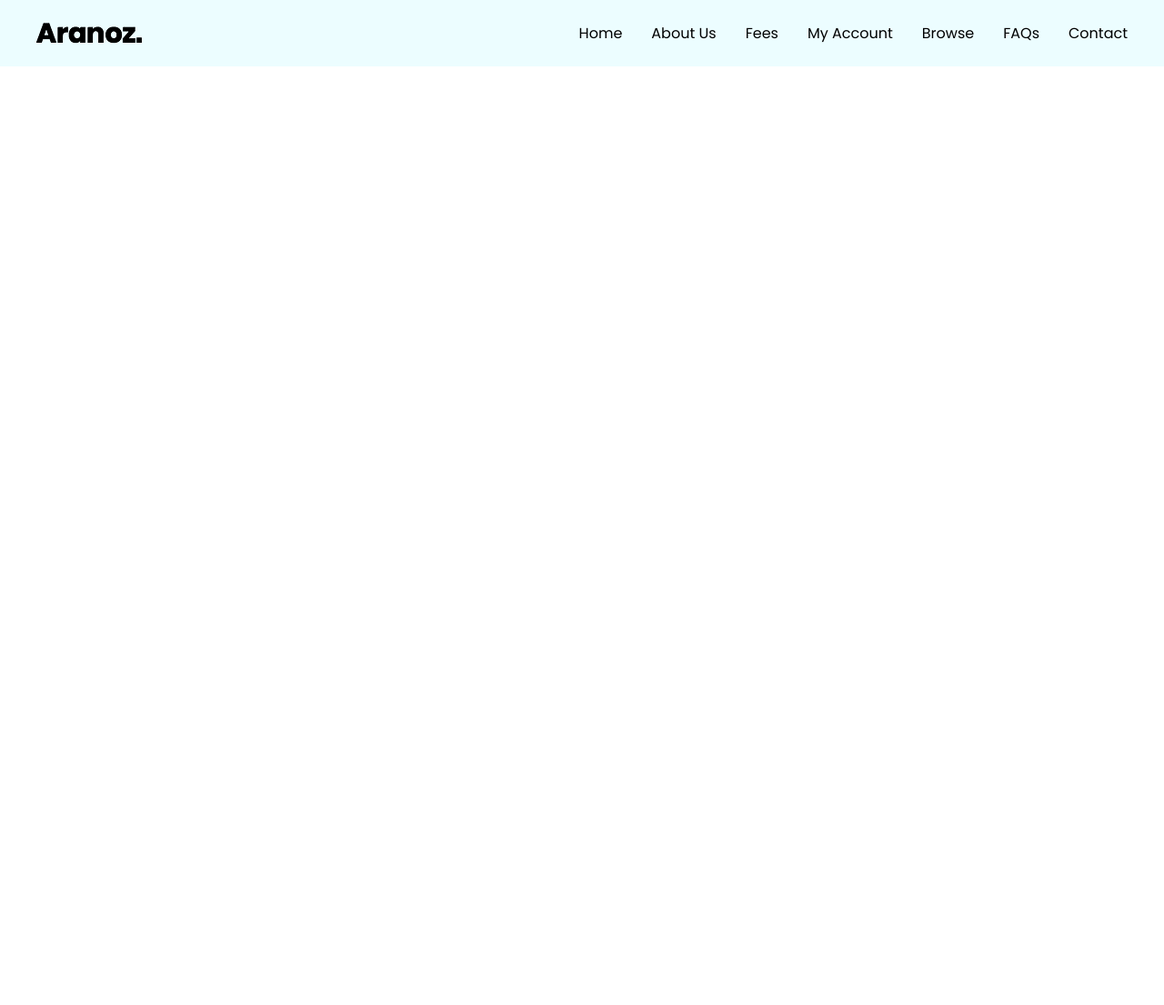
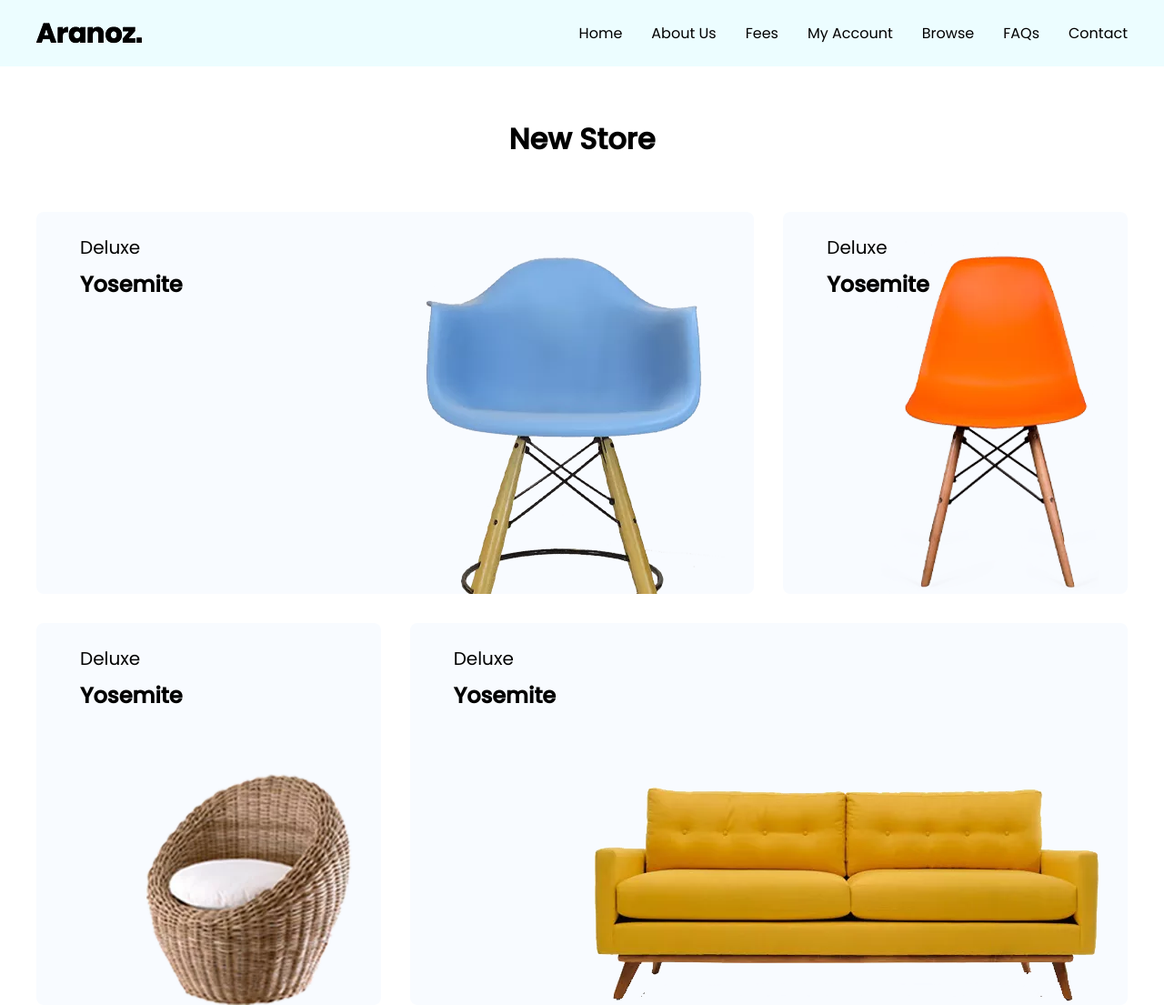
Before and after one commit to MichaelHo02/COSC2430-Web_Programming-ASM1_final, a PHP site: page / in a window 1280 px wide. Shown: the whole page at 91% size. Before the commit the page ends 73 px from the top, so only its background shows below. Run offline with PHP 8.4, Linux system fonts and the light colour scheme.

Commit message:
New store html css

```diff
--- a/assets/css/navbar/navbar.css
+++ b/assets/css/navbar/navbar.css
@@ -1,7 +1,9 @@
 .header {
     width: 100%;
     background-color: #ecfdff;
-    position: fixed;
+    position: sticky;
+    z-index: 10;
+    top: 0;
 }
 
 .header-wrapper {
--- /dev/null
+++ b/assets/css/newstore/newstore.css
@@ -0,0 +1,57 @@
+.new-store {
+    position: relative;
+
+}
+
+.new-store-wrapper {
+    display: grid;
+    grid-template-columns: 1fr 1fr 1fr;
+    grid-template-rows: 420px 420px;
+    grid-gap: 32px;
+    height: 100%;
+}
+
+.new-store__card {
+    background-color: #f8fbff;
+    position: relative;
+    border-radius: 8px;
+}
+
+.new-store__card-content {
+    position: absolute;
+    z-index: 2;
+
+}
+
+.new-store__card:nth-child(1),
+.new-store__card:nth-child(4) {
+    grid-column: span 2;
+}
+
+.new-store__card-desc {
+    font-size: 20px;
+    margin-top: 24px;
+    margin-left: 48px;
+}
+
+.new-store__card-title {
+    margin: 8px 48px;
+    font-weight: 600;
+}
+
+.new-store__img {
+    position: absolute;
+    z-index: 1;
+    bottom: 0;
+    right: 32px;
+}
+
+.new-store__title-wrapper {
+    display: flex;
+    justify-content: center;
+    align-items: center;
+    height: 160px;
+}
+
+.new-store__card-title {
+}
--- a/index.html
+++ b/index.html
@@ -14,6 +14,7 @@
     <link rel="stylesheet" href="./assets/css/grid.css" />
     <link rel="stylesheet" href="./assets/css/base.css" />
     <link rel="stylesheet" href="./assets/css/navbar/navbar.css">
+    <link rel="stylesheet" href="./assets/css/newstore/newstore.css">
 
     <script src="./assets/js/navbar.js" defer></script>
   </head>
@@ -25,17 +26,54 @@
           <!-- Home (this page), About Us, Fees, My Account, Browse, FAQs, and Contact. -->
           <nav class="navbar">
             <ul class="navbar-list">
-              <li><a href="#" class="navbar-item">Home</a></li>
-              <li><a href="#" class="navbar-item">About Us</a></li>
-              <li><a href="#" class="navbar-item">Fees</a></li>
-              <li><a href="#" class="navbar-item">My Account</a></li>
-              <li><a href="#" class="navbar-item">Browse</a></li>
-              <li><a href="#" class="navbar-item">FAQs</a></li>
-              <li><a href="#" class="navbar-item">Contact</a></li>
+              <li><a href="home.html" class="navbar-item">Home</a></li>
+              <li><a href="aboutus.html" class="navbar-item">About Us</a></li>
+              <li><a href="fees.html" class="navbar-item">Fees</a></li>
+              <li><a href="myaccount.html" class="navbar-item">My Account</a></li>
+              <li><a href="browse.html" class="navbar-item">Browse</a></li>
+              <li><a href="faqs.html" class="navbar-item">FAQs</a></li>
+              <li><a href="contact.html" class="navbar-item">Contact</a></li>
             </ul>
           </nav>
         </div>
       </header>
+      <div class="new-store grid wide">
+          <div class="new-store__title-wrapper">
+              <h1 class="new-store-title">New Store</h1>
+
+          </div>
+          <div class="new-store-wrapper">
+            <div class="new-store__card">
+                <div class="new-store__card-content">
+                    <p class="new-store__card-desc">Deluxe</p>
+                    <h2 class="new-store__card-title">Yosemite</h2>
+                </div>
+
+                <img src="./assets/img/newstore/store_1.webp" alt="" class="new-store__img">
+            </div>
+            <div class="new-store__card">
+                <div class="new-store__card-content">
+                    <p class="new-store__card-desc">Deluxe</p>
+                    <h2 class="new-store__card-title">Yosemite</h2>
+                </div>
+                <img src="./assets/img/newstore/store_2.webp" alt="" class="new-store__img">
+            </div>
+            <div class="new-store__card">
+                <div class="new-store__card-content">
+                    <p class="new-store__card-desc">Deluxe</p>
+                    <h2 class="new-store__card-title">Yosemite</h2>
+                </div>
+                <img src="./assets/img/newstore/store_3.webp" alt="" class="new-store__img">
+            </div>
+            <div class="new-store__card">
+                <div class="new-store__card-content">
+                    <p class="new-store__card-desc">Deluxe</p>
+                    <h2 class="new-store__card-title">Yosemite</h2>
+                </div>
+                <img src="./assets/img/newstore/store_4.webp" alt="" class="new-store__img">
+            </div>
+          </div>
+      </div>
     </div>
   </body>
 </html>
```
Also changed, not shown: aboutus.html (added), assets/img/newstore/store_1.webp (added), assets/img/newstore/store_2.webp (added), assets/img/newstore/store_3.webp (added), assets/img/newstore/store_4.webp (added), browse.html (added), contact.html (added), faqs.html (added), fees.html (added), home.html (added), myaccount.html (added).
